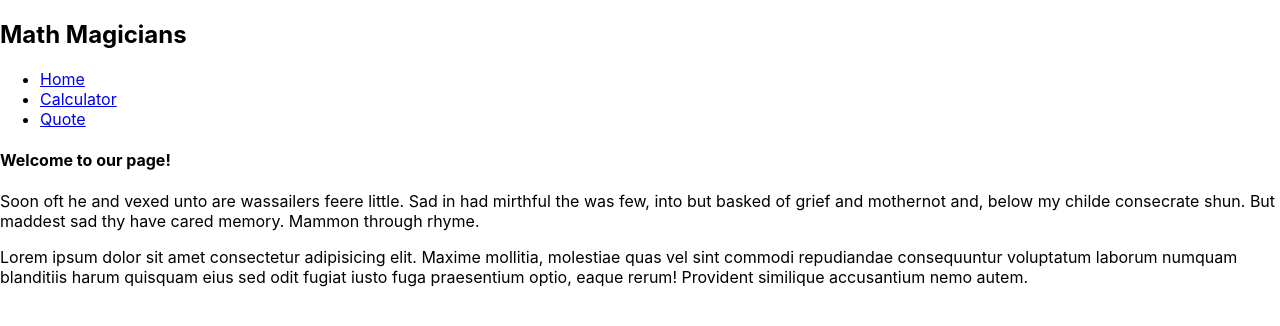
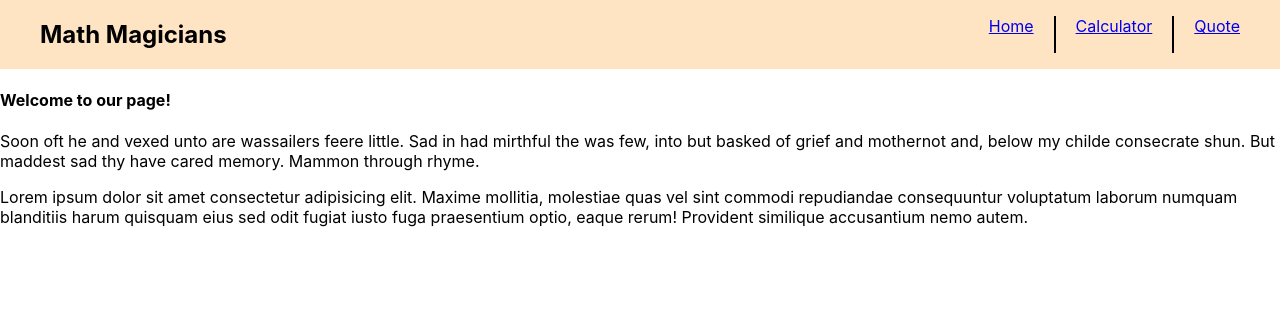
Before and after one commit to yin-ka/math-magician, a React (Create React App) app: page / in a window 1280 px wide. Shown: the top 326 px of the page. Built offline with nearby package versions, Linux system fonts and the light colour scheme.

Commit message:
styled Navbar

```diff
--- a/src/components/Navbar.js
+++ b/src/components/Navbar.js
@@ -1,6 +1,7 @@
 import React from 'react';
 import { NavLink } from 'react-router-dom';
 import PropTypes from 'prop-types';
+import '../styles/Navbar.css';
 
 function Navbar({ home, calculator, quote }) {
   Navbar.propTypes = {
--- /dev/null
+++ b/src/styles/Navbar.css
@@ -0,0 +1,25 @@
+nav {
+    display: flex;
+    flex-direction: row;
+    justify-content: space-between;
+    padding: 0px 40px;
+    background-color: bisque;
+}
+
+.nav-item {
+    display: flex;
+}
+
+.nav-item-list:nth-child(even) {
+    border-right: 2px solid black;
+    border-left: 2px solid black;
+    padding: 0px 20px;
+    margin: 0px 20px;
+}
+
+.nav-item-list {
+    list-style-type: none;
+    text-decoration: none;
+    color: blue;
+    font-size: 16px;
+}
```
